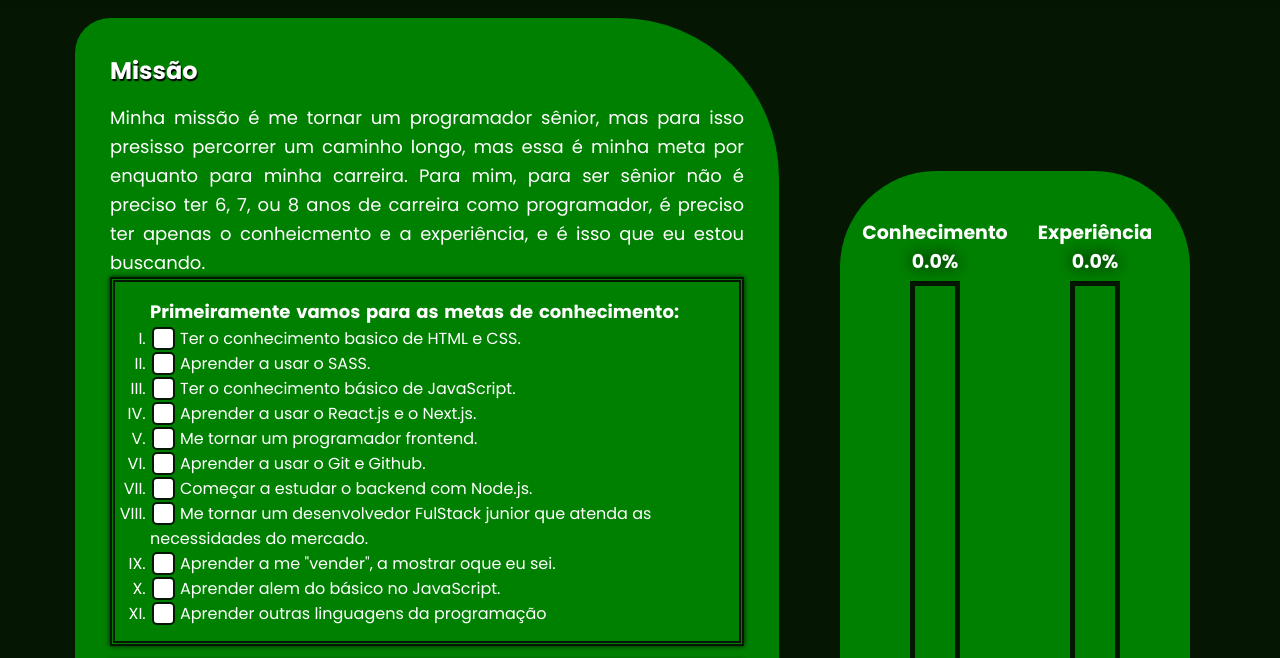
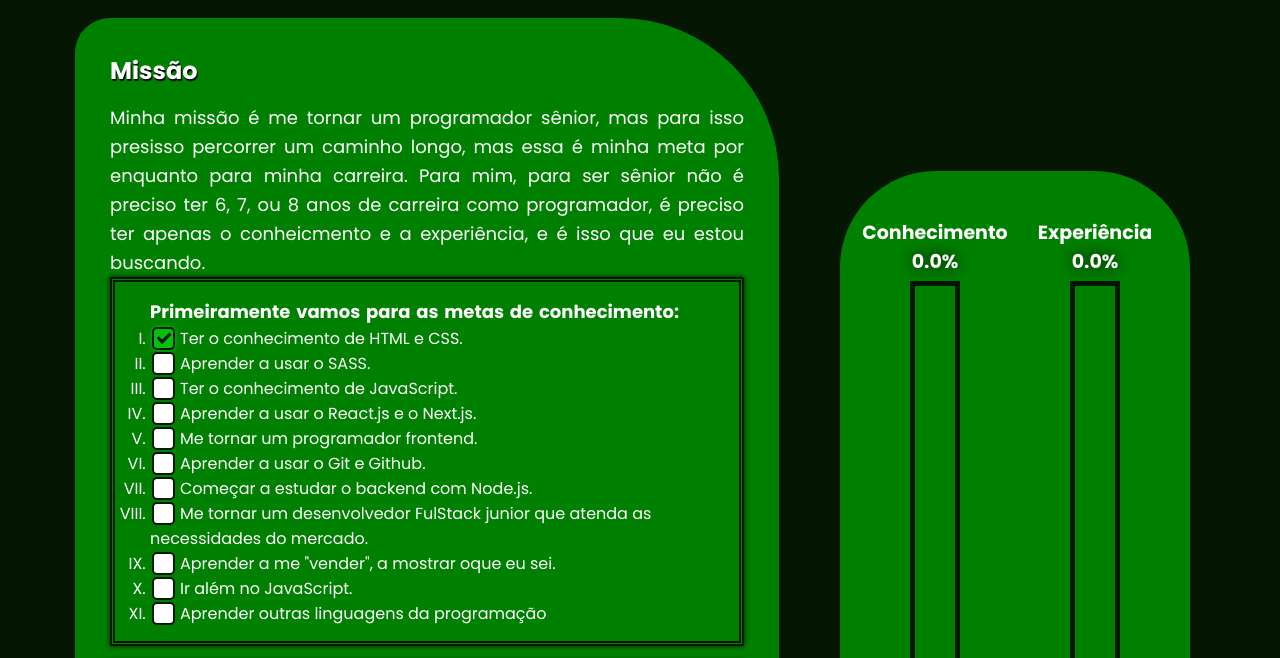
Before and after one commit to vinnydarostrindad/my-second-site, a plain HTML site: page missao.html in a window 1280 px wide. Shown: the part 72-730 px from the top of the page. Drawn offline with Linux system fonts and the light colour scheme.

Commit message:
Update missao.html

```diff
--- a/missao.html
+++ b/missao.html
@@ -191,8 +191,8 @@
                 <ol type="I">
                     <p>Primeiramente vamos para as metas de conhecimento:</p>
                     <li>
-                        <label>Ter o conhecimento basico de HTML e CSS.
-                            <input type="checkbox" name="conhecimento" id="conhecimento" onclick="barraConhecimento()">
+                        <label>Ter o conhecimento de HTML e CSS.
+                            <input type="checkbox" checked name="conhecimento" id="conhecimento" onclick="barraConhecimento()">
                             <span class="checkmark" checked></span>
                         </label>
                     </li>
@@ -203,7 +203,7 @@
                         </label>
                     </li>
                     <li>
-                        <label>Ter o conhecimento básico de JavaScript.
+                        <label>Ter o conhecimento de JavaScript.
                              <input type="checkbox" name="conhecimento" id="conhecimento" onclick="barraConhecimento()">
                              <span class="checkmark"></span>
                         </label>
@@ -245,7 +245,7 @@
                         </label>
                     </li>
                     <li>
-                        <label>Aprender alem do básico no JavaScript.
+                        <label>Ir além no JavaScript.
                             <input type="checkbox" name="conhecimento" id="conhecimento" onclick="barraConhecimento()">
                             <span class="checkmark"></span>
                         </label>
```
